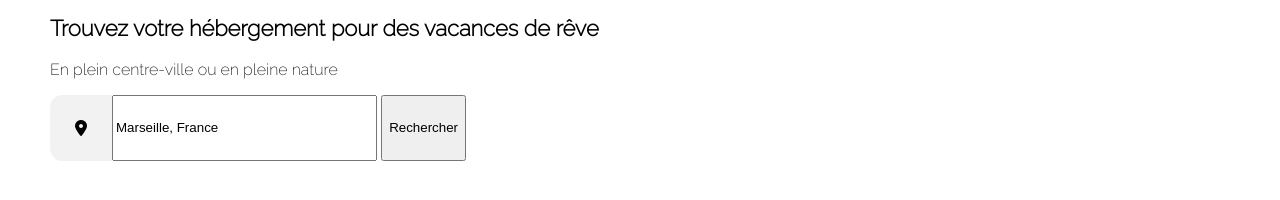
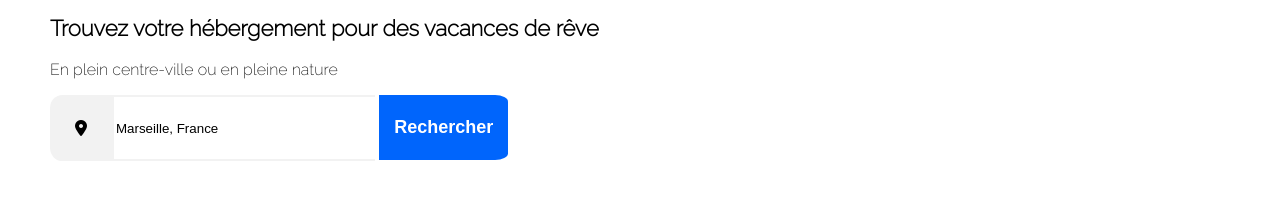
Before and after one commit to sosoboussor1/Projet2, a plain HTML site: page index.html in a window 1280 px wide. Shown: the part 82-282 px from the top of the page. Drawn offline with Linux system fonts and the light colour scheme.

Commit message:
Finition du champ de recherche, a voir : radius mal prononce + gap entre les deux inputs

```diff
--- a/styles.css
+++ b/styles.css
@@ -76,12 +76,30 @@ header {
     border-radius: 20% 0% 0% 20%;
 }
 
-
+.ensemble-recherche {
+    display: inline-flex;
+    overflow: hidden;
+}
 
 .champ-recherche-localisation {
     height: 60px;
+    border-top: solid 2px;
+    border-left: solid 2px;
+    border-bottom: solid 2px;
+    border-right: solid 0px;
+    border-color: #f2f2f2;
+    box-shadow: 0px;
 }
 
 .boutton-rechercher-localisation {
-    height: 66px;
+    padding-top: 22px;
+    padding-bottom: 22px;
+    background-color: #0065fc;
+    color: white;
+    font-size: 18px;
+    font-weight: 700;
+    border-radius: 0% 10% 10% 0%;
+    border: 0px;
+    padding-left: 15px;
+    padding-right: 15px;
 }
```
